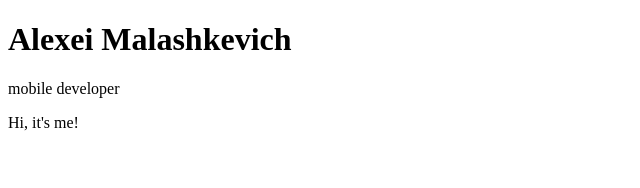
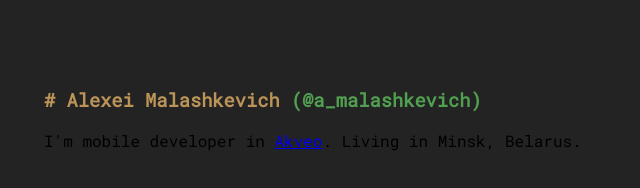
Before and after one commit to malashkevich/malashkevich.github.io, a plain HTML site: page index.html in a window 1280 px wide. Shown: the whole page, without its empty margins (0-640 px from the left). Drawn offline with Linux system fonts and the light colour scheme.

Commit message:
start theming and text

```diff
--- /dev/null
+++ b/css/styles.css
@@ -0,0 +1,16 @@
+body {
+    padding: 60px 36px;
+    font-family: 'Roboto Mono', monospace;
+    background-color: #232323
+}
+
+.name{
+    color:#bc9458;
+    font-weight: 600;
+    font-size: 1.17em;
+}
+
+.name a {
+    color: #519f50;
+    text-decoration: none;
+}
--- a/index.html
+++ b/index.html
@@ -3,16 +3,15 @@
 <head>
   <title>malashkevich.me</title>
   <meta charset='UTF-8'>
+   <link rel="stylesheet" href="css/styles.css">
+   <link href="https://fonts.googleapis.com/css?family=Roboto+Mono" rel="stylesheet">
 </head>
 <body>
   <header>
-    <h1>Alexei Malashkevich</h1>
-    <p>mobile developer</p>
+    <p class="name"># Alexei Malashkevich <a href="https://twitter.com/a_malashkevich">(@a_malashkevich)</a></p>
   </header>
   <section id='content'>
-   <p>
-       Hi, it's me!
-   </p>
+    <p>I'm mobile developer in <a href="https://akveo.com">Akveo</a>. Living in Minsk, Belarus.</p>
   </section>
 </body>
 </html>
```
